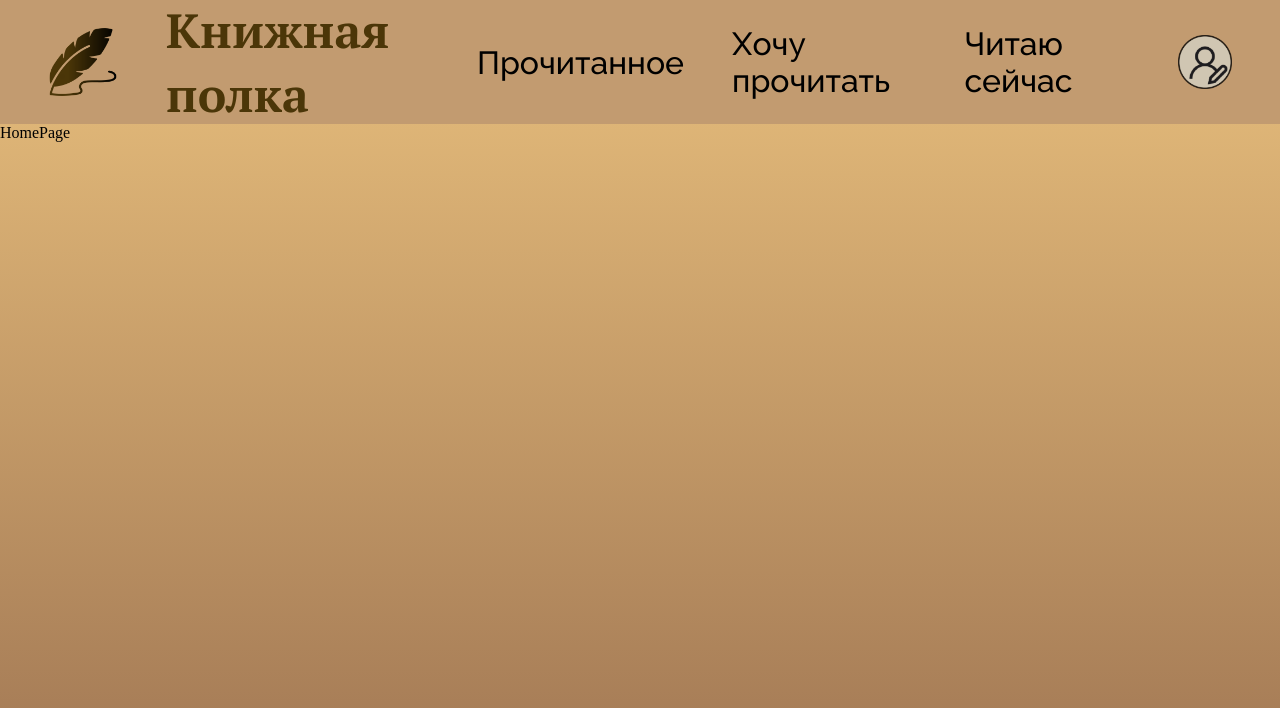
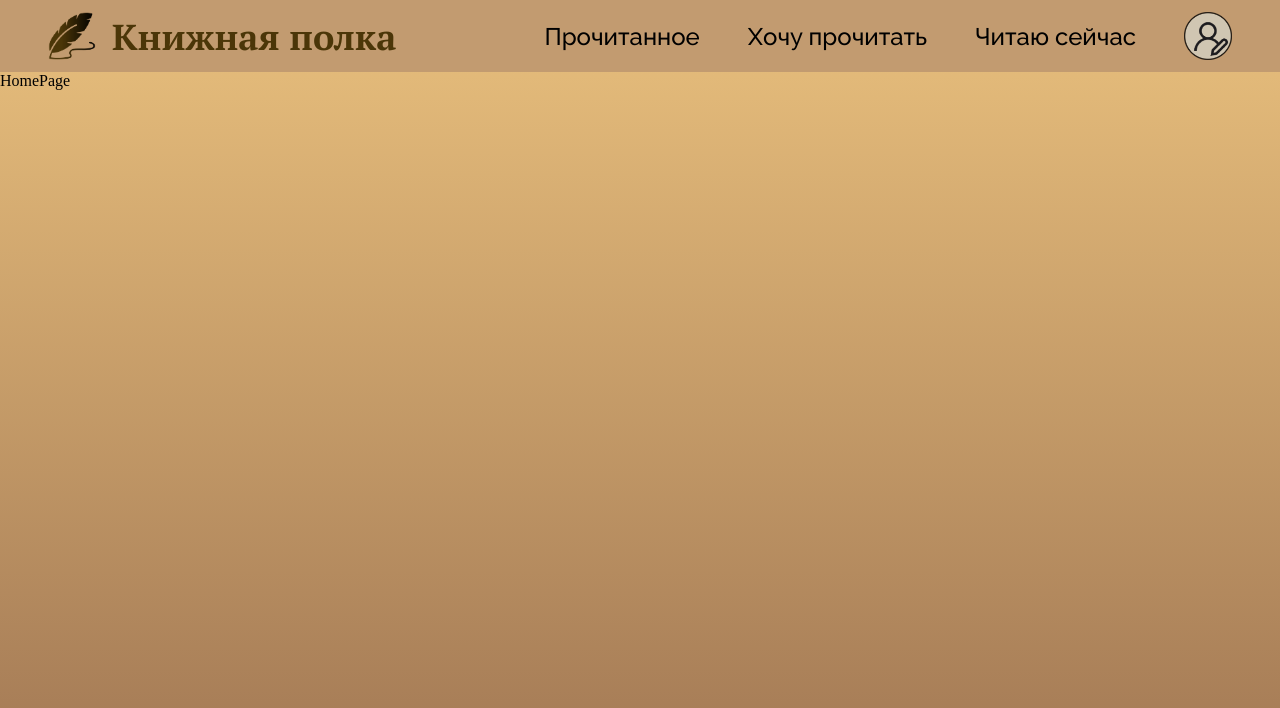
Before and after one commit to Suagami/ReaderDiaryProject, a React (Vite) app in the folder frontend/: page / in a window 1280 px wide. Shown: the top 708 px of the page. Built offline with nearby package versions, Linux system fonts and the light colour scheme.

Commit message:
hotfix: edit header size

```diff
--- a/frontend/src/layouts/MainLayout/components/Header/Header.module.css
+++ b/frontend/src/layouts/MainLayout/components/Header/Header.module.css
@@ -1,6 +1,6 @@
 .headerWrapper {
   background-color: #c29b70;
-  height: 124px;
+  height: 72px;
   padding: 16px 48px;
   display: flex;
   align-items: center;
@@ -8,13 +8,13 @@
 }
 
 .leftHeaderItems {
-  font-family: "PT Serif", sans-serif;
-  font-size: 48px;
+  font-family: 'PT Serif', sans-serif;
+  font-size: 36px;
   display: flex;
-  gap: 48px;
+  gap: 16px;
   align-items: center;
   font-weight: 700;
-  color: #4B3608;
+  color: #4b3608;
 }
 
 .rightHeaderItems {
@@ -24,16 +24,16 @@
 }
 
 .rightHeaderItem {
-  font-family: "Raleway", sans-serif;
-  font-size: 32px;
+  font-family: 'Raleway', sans-serif;
+  font-size: 24px;
   color: black;
 }
 
 .rightHeaderItem:hover {
-  color: #ECDFC3;
+  color: #ecdfc3;
 }
 
-.profileButton {
-  width: 70px;
-  height: 70px;
+.icon {
+  width: 48px;
+  height: 48px;
 }
--- a/frontend/src/layouts/MainLayout/components/Header/Header.tsx
+++ b/frontend/src/layouts/MainLayout/components/Header/Header.tsx
@@ -8,7 +8,11 @@ const Header: React.FC = () => {
     <div className={s.headerWrapper}>
       <Link to="/">
         <div className={s.leftHeaderItems}>
-          <img src="../../../../../public/imges/pen.png" alt="pen.png" />
+          <img
+            className={s.icon}
+            src="../../../../../public/imges/pen.png"
+            alt="pen.png"
+          />
           <div>Книжная полка</div>
         </div>
       </Link>
@@ -22,7 +26,7 @@ const Header: React.FC = () => {
         <Link to="/readNow">
           <div className={s.rightHeaderItem}>Читаю сейчас</div>
         </Link>
-        <button className={s.profileButton} >
+        <button className={s.icon}>
           <img src="../../../../../public/imges/logo4.png" alt="logo4.png" />
         </button>
       </div>
```
